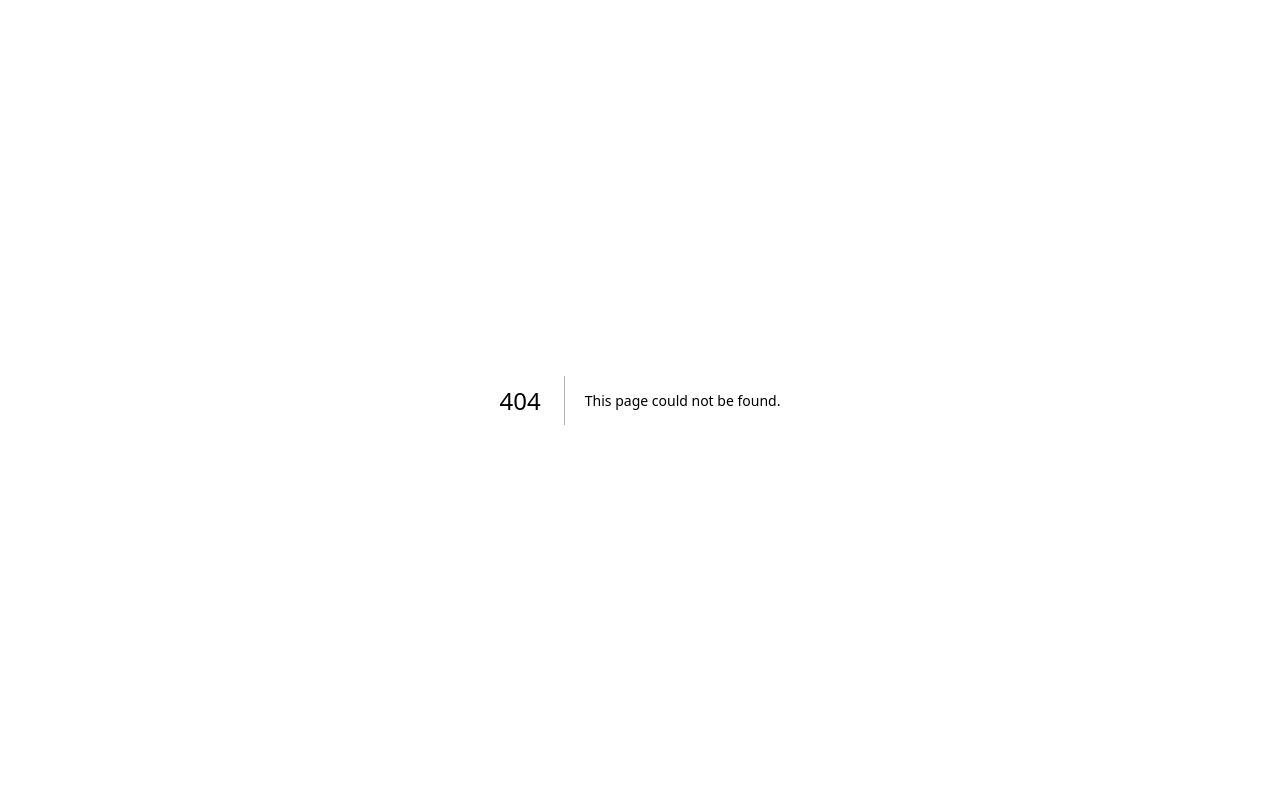
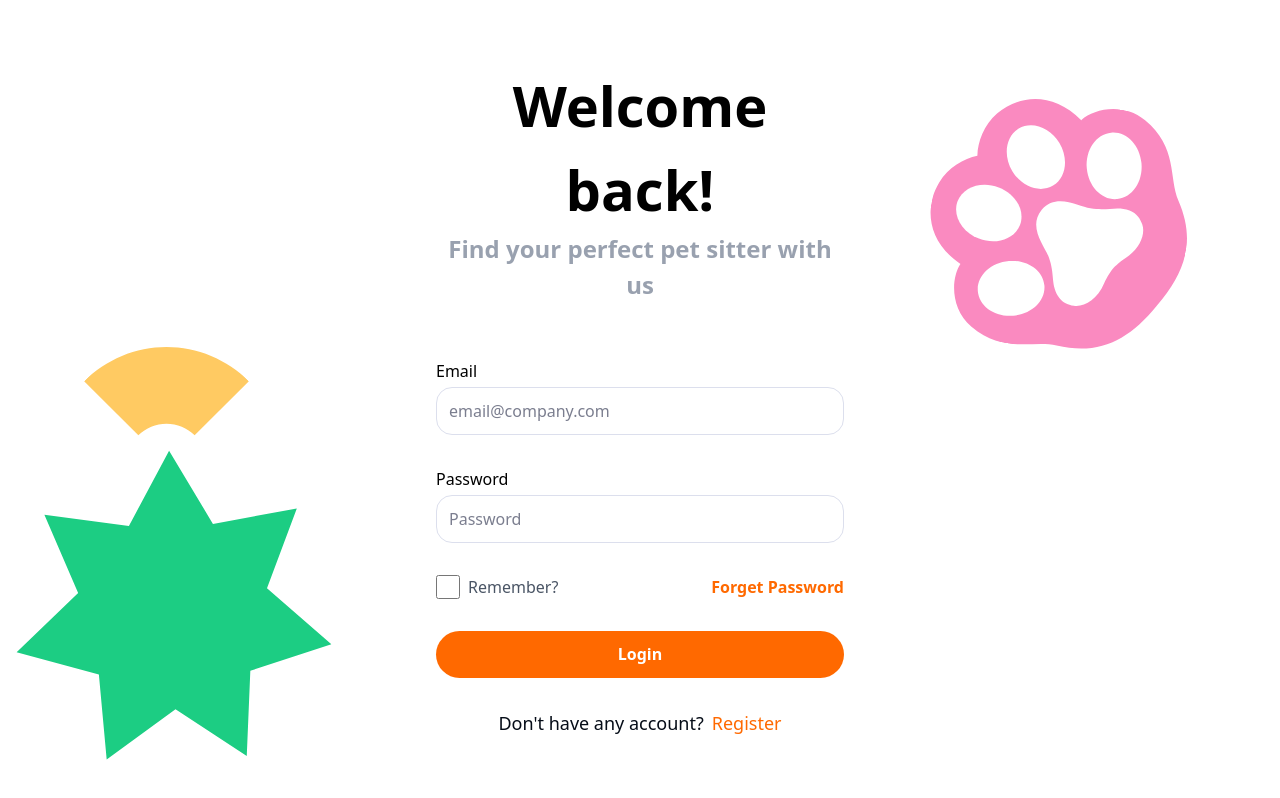
Before and after one commit to phumphut-rueng/Pet-Sitter-App, a Next.js app: page /login in a window 1280 px wide. Before the commit this address had no page. Built offline with nearby package versions, Linux system fonts and the light colour scheme.

Commit message:
feat: add login page and reusable input component

```diff
--- /dev/null
+++ b/src/components/ui/input.tsx
@@ -0,0 +1,79 @@
+import * as React from "react"
+import { cva, type VariantProps } from "class-variance-authority"
+import Image from "next/image"
+
+import { cn } from "@/lib/utils"
+
+const inputVariants = cva(
+  [
+    "w-full h-12 px-3 pl-3 text-sm border transition-all outline-none gap-2",
+    "rounded-lg opacity-100 bg-[var(--white)]",
+    "placeholder:text-[var(--gray-6)] selection:bg-transparent",
+    "file:inline-flex file:h-7 file:border-0 file:bg-transparent file:text-sm file:font-medium",
+    "disabled:pointer-events-none disabled:cursor-not-allowed disabled:opacity-50"
+  ],
+  {
+    variants: {
+      variant: {
+        default: [
+          "border-[#DCDFED] pr-4",
+          "focus:border-[var(--orange-5)] focus:outline-none"
+        ],
+        success: [
+          "border-[#DCDFED] pr-4",
+          "focus:border-[var(--orange-5)] focus:outline-none"
+        ],
+        error: [
+          "border-[#EA1010] pr-12",
+          "focus:border-[var(--red)] focus:outline-none"
+        ]
+      }
+    },
+    defaultVariants: {
+      variant: "default"
+    }
+  }
+)
+
+export interface InputProps
+  extends React.ComponentProps<"input">,
+    VariantProps<typeof inputVariants> {}
+
+const Input = React.forwardRef<HTMLInputElement, InputProps>(
+  ({ className, type, variant, ...props }, ref) => {
+    if (variant === "error") {
+      return (
+        <div className="relative w-full">
+          <input
+            type={type}
+            data-slot="input"
+            className={cn(inputVariants({ variant }), className)}
+            ref={ref}
+            {...props}
+          />
+          <div className="absolute right-4 top-1/2 transform -translate-y-1/2 pointer-events-none">
+            <Image
+              src="/icons/Exclamation-circle.svg"
+              alt="Error"
+              width={16}
+              height={16}
+            />
+          </div>
+        </div>
+      )
+    }
+
+    return (
+      <input
+        type={type}
+        data-slot="input"
+        className={cn(inputVariants({ variant }), className)}
+        ref={ref}
+        {...props}
+      />
+    )
+  }
+)
+Input.displayName = "Input"
+
+export { Input }
--- /dev/null
+++ b/src/pages/login.tsx
@@ -0,0 +1,136 @@
+import Image from "next/image";
+import { Input } from "@/components/ui/input";
+
+export default function Login() {
+  return (
+    <>
+      <div className="flex items-center justify-center h-screen overflow-hidden relative">
+        {/* main container */}
+        <div className="w-full p-4 max-w-[440px] gap-14 flex flex-col">
+          {/* Welcome header */}
+          <div className="text-center gap-2">
+            <h1 className="font-bold font-weight-700 text-[56px] text-center text-black">
+              Welcome back!
+            </h1>
+            <h3 className="font-bold text-[24px] text-center text-gray-400">
+              Find your perfect pet sitter with us
+            </h3>
+          </div>
+
+          {/* login form */}
+          <div className="gap-8 flex flex-col">
+            {/* email field */}
+            <div className="gap-1 flex flex-col">
+              <label
+                htmlFor="email"
+                className="text-[16px] font-weight-500 font-medium text-black"
+              >
+                Email
+              </label>
+              <Input
+                id="email"
+                name="email"
+                type="email"
+                placeholder="email@company.com"
+                autoComplete="email"
+                variant="success"
+              />
+            </div>
+
+            {/* password field */}
+            <div className="gap-1 flex flex-col">
+              <label
+                htmlFor="password"
+                className="text-[16px] font-weight-500 font-medium text-black"
+              >
+                Password
+              </label>
+              <Input
+                id="password"
+                name="password"
+                type="password"
+                placeholder="Password"
+                autoComplete="current-password"
+                variant="success"
+              />
+
+            </div>
+
+            {/* remember and forgot password */}
+            <div className="flex items-center justify-between">
+              <div className="flex items-center gap-2">
+                <input
+                  id="remember-me"
+                  name="remember-me"
+                  type="checkbox"
+                  className="h-6 w-6 border border-gray-200 rounded-[6px] "
+                />
+                <label
+                  htmlFor="remember-me"
+                  className="text-[16px] font-weight-500 font-medium text-gray-600"
+                >
+                  Remember?
+                </label>
+              </div>
+
+              <div className="text-center">
+                <span className="text-[16px] font-weight-700 font-bold text-orange-500 cursor-pointer">
+                  Forget Password
+                </span>
+              </div>
+            </div>
+
+            {/* signin button */}
+            <button
+              type="submit"
+              className="w-full bg-orange-500 hover:bg-orange-600 text-white text-[16px] font-bold py-3 px-4 rounded-[99px] text-sm transition-colors duration-200 cursor-pointer"
+            >
+              Login
+            </button>
+
+            {/* register prompt */}
+            <div className="text-center">
+              <p className="text-[18px] font-weight-500 font-medium text-[#060D18]">
+                Don't have any account?
+                <span className=" text-orange-500 hover:text-orange-600 cursor-pointer ml-2">
+                  Register
+                </span>
+              </p>
+            </div>
+          </div>
+        </div>
+
+        {/* decorative elements container*/}
+        <div className="absolute inset-0 -z-10 pointer-events-none">
+          <div className="absolute bottom-90 left-27 hidden md:block">
+            <Image
+              src="/icons/Ellipse-15.svg"
+              alt="Decorative element"
+              width={117}
+              height={117}
+              className="rotate-45"
+            />
+          </div>
+          <div className="absolute bottom-8 left-3 hidden md:block">
+            <Image
+              src="/icons/Star-1.svg"
+              alt="Decorative element"
+              width={310}
+              height={310}
+              className="rotate-35"
+            />
+          </div>
+          <div className="absolute top-[-100px] right-[-20px] md:top-24 md:right-24">
+            <Image
+              src="/icons/Vector.svg"
+              alt="Decorative element"
+              width={250}
+              height={250}
+              className="rotate-280"
+            />
+          </div>
+        </div>
+      </div>
+    </>
+  );
+}
```
Also changed, not shown: public/icons/Exclamation-circle.svg (added).
